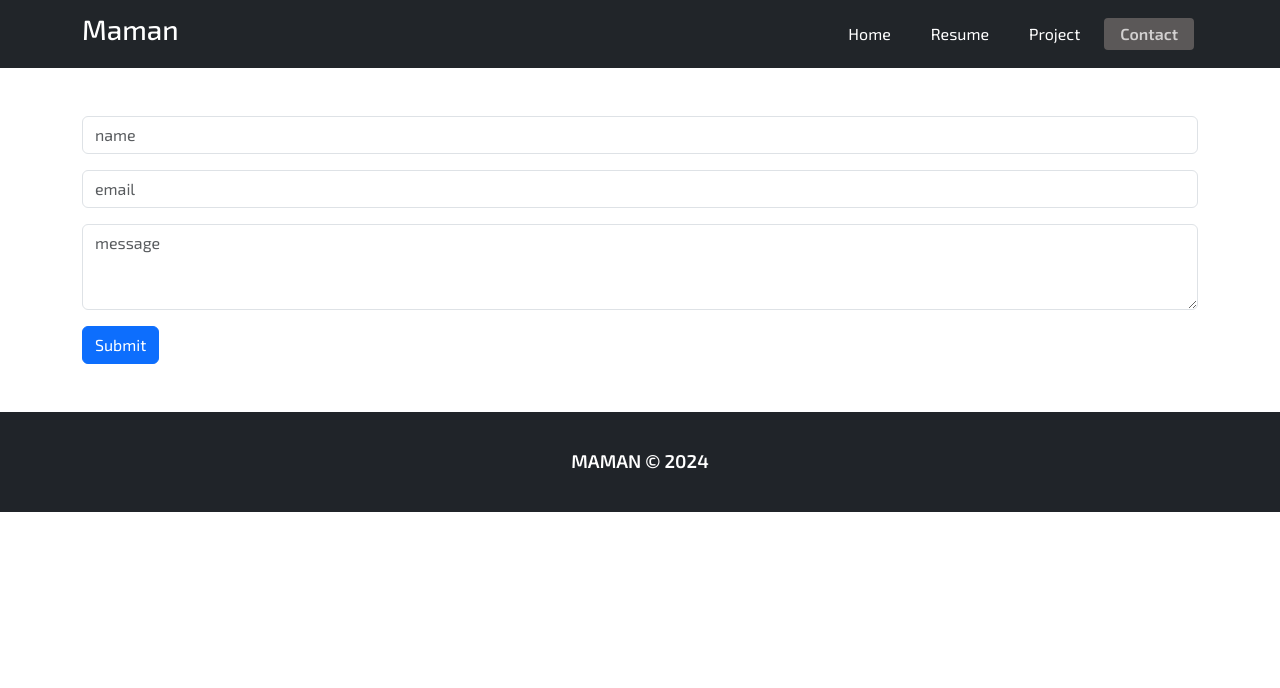
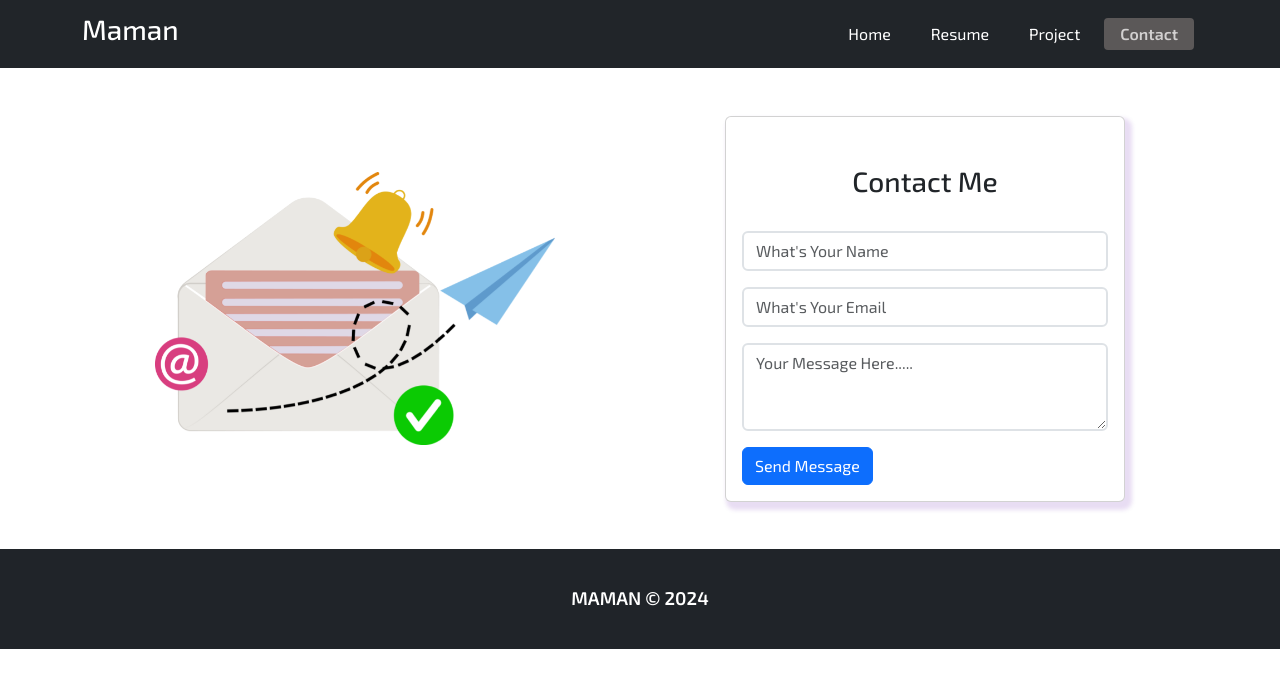
Before and after one commit to mamantube/My-Portfolio-B, a React (Vite) app: page /contact in a window 1280 px wide. Shown: the top 688 px of the page. Built offline with nearby package versions, Linux system fonts and the light colour scheme.

Commit message:
styling contact page

```diff
--- /dev/null
+++ b/src/assets/css/contact.css
@@ -0,0 +1,10 @@
+img {
+    max-width: 25rem;
+}
+
+.contact-form {
+    width: 25rem;
+    background-color: rgba(0, 0, 128, 0.74);
+    box-shadow: 4px 5px 4px 3px rgba(89, 4, 168, 0.137)
+
+}
--- a/src/pages/Contact.jsx
+++ b/src/pages/Contact.jsx
@@ -5,7 +5,9 @@ import {
   VITE_EMAILJS_TEMPLATE_ID,
   VITE_EMAILJS_PUBLIC_KEY,
 } from "../utils/Unpublished";
-import { Button, Form } from "react-bootstrap";
+import { Button, Form, Card, Col, Row } from "react-bootstrap";
+import "../assets/css/contact.css";
+import { Bounce } from "react-awesome-reveal";
 
 export default function Contact() {
   const [name, setName] = useState("");
@@ -40,14 +42,36 @@ export default function Contact() {
   }
 
   return (
+    <section className="justify-content-center align-items-center">
+      {/* <Row>
+        <Col className=" d-flex justify-content-center align-items-center mb-5"><h1>GET IN TOUCH</h1></Col>
+      </Row> */}
+      <Row>
+        <Col className=" d-flex justify-content-center align-items-center">
+          <Bounce>
+            <img
+              className=" d-flex justify-content-center align-items-center"
+              src="/img/sendmail.png"
+              alt=""
+            />
+          </Bounce>
+        </Col>
+        <Col className=" d-flex justify-content-center align-items-center">
+          <Bounce>
+            <Card className=" contact-form">
+              <Card.Title className=" d-flex justify-content-center align-items-center pt-5">
+                <h3>Contact Me</h3>
+              </Card.Title>
+              <Card.Body>
                 <Form onSubmit={sendEmail}>
                   <Form.Group className="mb-3">
                     <Form.Control
                       type="text"
                       value={name}
-          placeholder="name"
+                      placeholder="What's Your Name"
                       required
                       onChange={(e) => setName(e.target.value)}
+                      className=" border-2"
                     />
                   </Form.Group>
 
@@ -55,9 +79,10 @@ export default function Contact() {
                     <Form.Control
                       type="email"
                       name="email_id"
-          placeholder="email"
+                      placeholder="What's Your Email"
                       required
                       onChange={(e) => setEmail(e.target.value)}
+                      className=" border-2"
                     />
                   </Form.Group>
 
@@ -66,12 +91,19 @@ export default function Contact() {
                       as="textarea"
                       name="message"
                       rows="3"
-          placeholder="message"
+                      placeholder="Your Message Here....."
                       required
                       onChange={(e) => setMessage(e.target.value)}
+                      className=" border-2"
                     />
                   </Form.Group>
-      <Button type="submit">Submit</Button>
+                  <Button type="submit">Send Message</Button>
                 </Form>
+              </Card.Body>
+            </Card>
+          </Bounce>
+        </Col>
+      </Row>
+    </section>
   );
 }
```
Lines whose indentation alone changed are shown as unchanged.
